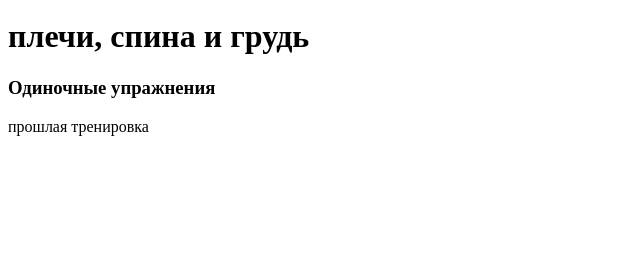
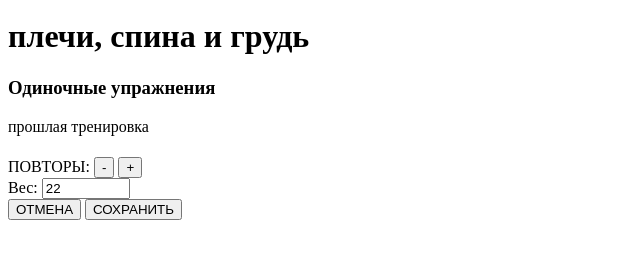
Before and after one commit to chelovek-gorod/hw, a plain HTML site: page index.html in a window 1280 px wide. Shown: the part 77-336 px from the top of the page, without its empty margins (0-640 px from the left). Drawn offline with Linux system fonts and the light colour scheme.

Commit message:
Update index.html

```diff
--- a/index.html
+++ b/index.html
@@ -52,5 +52,27 @@
         <footer>
             прошлая тренировка <b></b> <span></span>
         </footer>
+
+        <div id="modal-shell">
+            <div id="modal-container">
+                <h4></h4>
+                <div id="modal-animation"></div>
+                <div id="modal-reps-editor">
+                    ПОВТОРЫ:
+                    <button id="modal-reps-sub-button">-</button>
+                    <span></span>
+                    <button id="modal-reps-add-button">+</button>
+                </div>
+                <div id="modal-weight-editor">
+                    Вес:
+                    <input type="number" value="22" min="0" max="500" step="0.25">
+                    <span></span>
+                </div>
+                <div class="buttons">
+                    <button id="modal-button-cancel">ОТМЕНА</button>
+                    <button id="modal-button-save">СОХРАНИТЬ</button>
+                </div>
+            </div>
+        </div>
     </body>
 </html>
```
